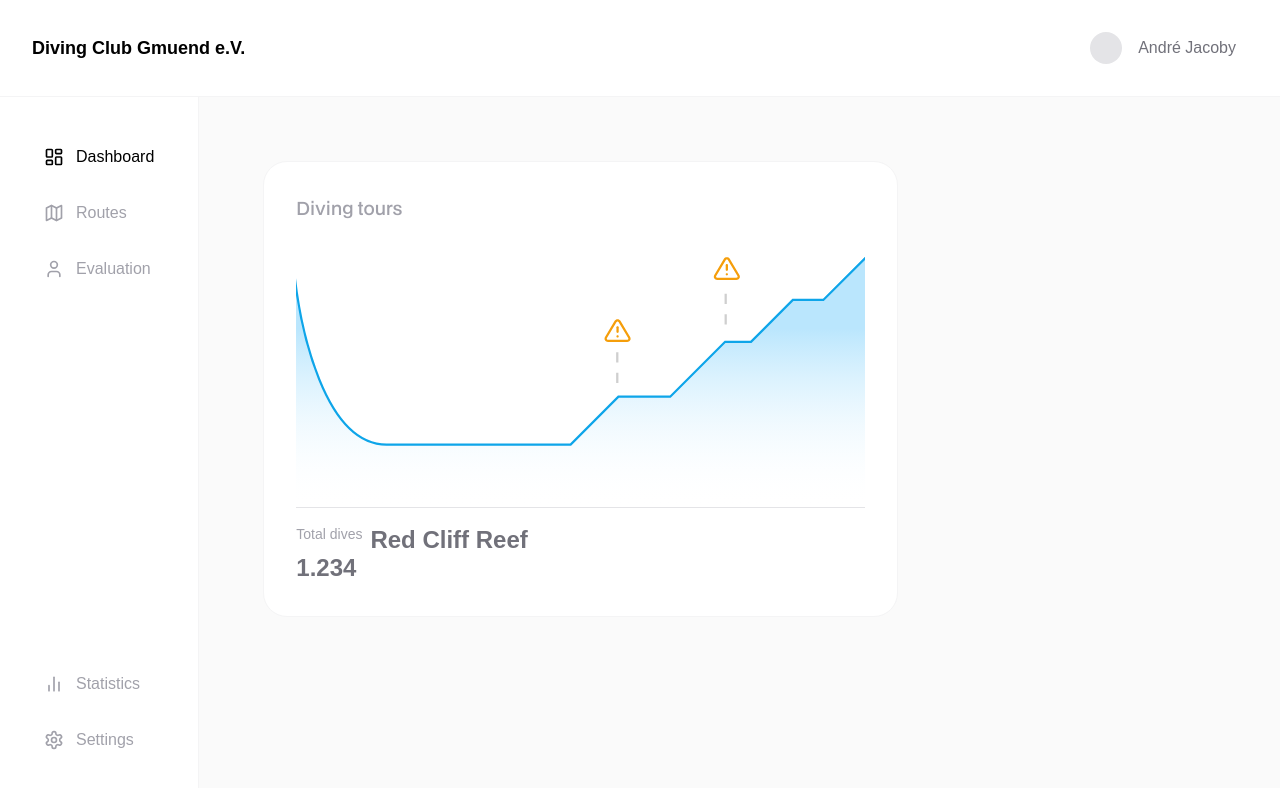
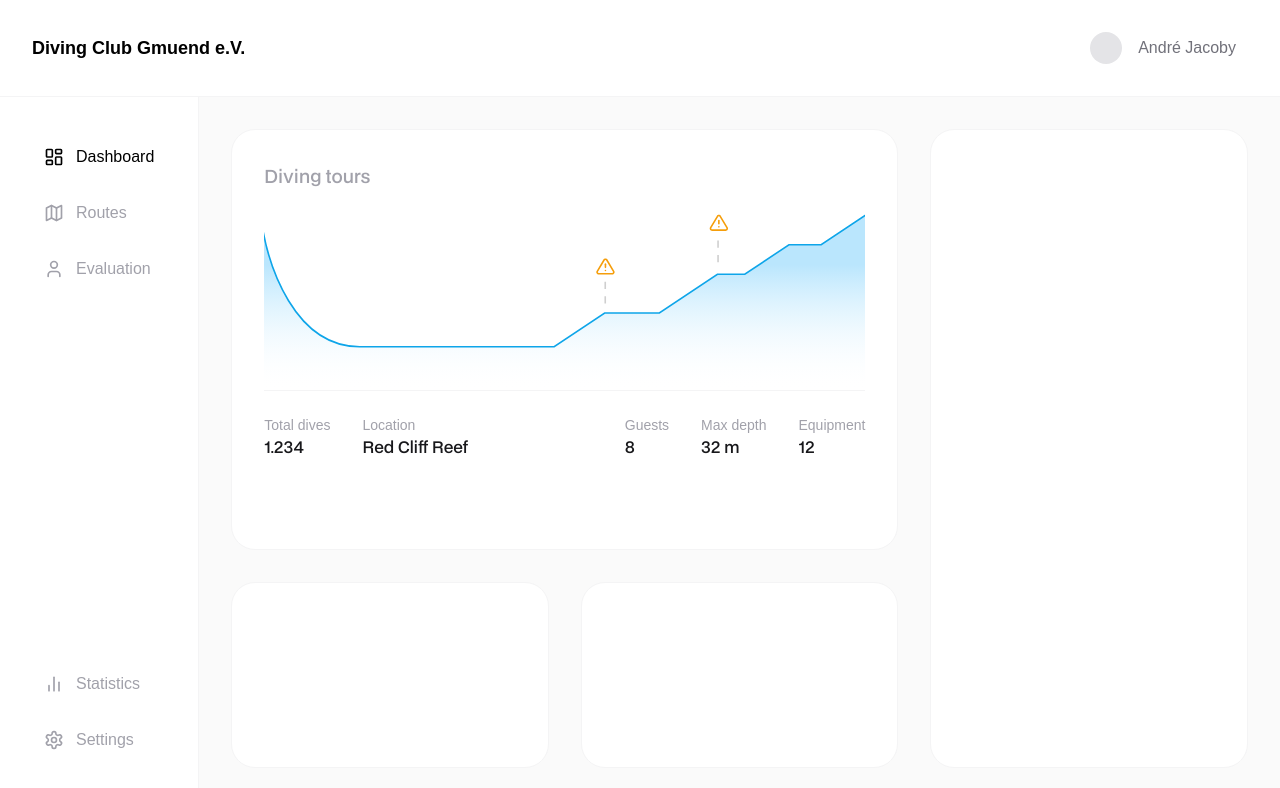
Before and after one commit to floriandwt/Dive, a Next.js app in the folder dive/: page / in a window 1280 px wide. Shown: the top 788 px of the page. Built offline with nearby package versions, Linux system fonts and the light colour scheme; a web font is replaced by a local one.

Commit message:
Grid update

```diff
--- a/dive/src/pages/index.js
+++ b/dive/src/pages/index.js
@@ -26,77 +26,77 @@ const Home = () => {
       <Navigation />
       <div className="w-full h-full flex">
         <Sidebar currentTab={currentTab} setCurrentTab={setCurrentTab} />
-        <div className="h-full w-full bg-zinc-50 p-16">
+        <div className="h-full w-full bg-zinc-50 p-8">
           {currentTab === "Dashboard" && (
-            <div className="grid grid-cols-3">
-              <div className="col-span-2 bg-white border border-zinc-100 p-8 rounded-3xl min-h-[128px]">
+            <div className="grid grid-cols-3 gap-8 h-full">
+              <div className="col-span-2 bg-white border border-zinc-100 p-8 rounded-3xl">
                 <p className="text-zinc-400 text-lg font-medium">
                   Diving tours
                 </p>
-                <div className="w-full object-fill">
+                <div className="w-full">
                   <svg
                     width="auto"
                     height="auto"
-                    viewBox="0 0 1000 500"
+                    viewBox="0 0 1500 500"
                     fill="none"
                     xmlns="http://www.w3.org/2000/svg"
                   >
                     <g clip-path="url(#clip0_466_674)">
-                      <rect width="1000" height="500" fill="white" />
+                      <rect width="1500" height="500" fill="white" />
                       <path
-                        d="M159 391C53 391 4.83333 196.333 -6 58.5V500H1005V58.5L926.5 137H873L799.5 210.5H754L657.5 307H566.5L482.5 391H159Z"
+                        d="M238.582 390.877C79.5292 390.877 7.25536 195.989 -9 58V500H1508V58L1390.21 136.589H1309.93L1199.65 210.172H1131.38L986.578 306.781H850.033L723.992 390.877H238.582Z"
                         fill="url(#paint0_linear_466_674)"
                       />
                       <path
-                        d="M-6 58.5C4.83333 196.333 53 391 159 391C265 391 418.833 391 482.5 391L566.5 307H657.5L754 210.5H799.5L873 137H926.5L1005 58.5"
+                        d="M-9 58C7.25536 196.041 79.5292 391 238.582 391C397.634 391 628.46 391 723.992 391L850.033 306.874H986.578L1131.38 210.229H1199.65L1309.93 136.618H1390.21L1508 58"
                         stroke="#0EA5E9"
                         stroke-width="4"
                       />
                       <path
                         fill-rule="evenodd"
                         clip-rule="evenodd"
-                        d="M562.056 171.567C562.955 171.061 563.969 170.795 565 170.795C566.031 170.795 567.045 171.061 567.944 171.567C568.842 172.073 569.595 172.801 570.13 173.683L570.136 173.693L587.076 201.973L587.092 202C587.616 202.908 587.893 203.936 587.896 204.984C587.899 206.032 587.628 207.062 587.109 207.972C586.59 208.882 585.842 209.641 584.939 210.172C584.036 210.703 583.01 210.989 581.962 211L581.94 211.001L548.038 211C546.99 210.989 545.964 210.703 545.061 210.172C544.158 209.641 543.41 208.882 542.891 207.972C542.373 207.062 542.101 206.032 542.104 204.984C542.107 203.936 542.384 202.908 542.908 202L542.924 201.973L559.864 173.693L561.58 174.72L559.87 173.683C560.405 172.801 561.158 172.073 562.056 171.567ZM563.292 175.754L546.365 204.012C546.195 204.312 546.105 204.65 546.104 204.995C546.103 205.344 546.194 205.688 546.366 205.991C546.539 206.294 546.789 206.547 547.09 206.724C547.388 206.9 547.727 206.995 548.073 207H581.927C582.273 206.995 582.612 206.9 582.91 206.724C583.211 206.547 583.461 206.294 583.634 205.991C583.807 205.688 583.897 205.344 583.896 204.995C583.895 204.65 583.805 204.312 583.635 204.012L566.71 175.758C566.709 175.756 566.708 175.755 566.708 175.754C566.53 175.462 566.279 175.22 565.981 175.052C565.682 174.884 565.344 174.795 565 174.795C564.656 174.795 564.318 174.884 564.019 175.052C563.721 175.22 563.471 175.462 563.292 175.754Z"
+                        d="M849.056 171.567C849.955 171.061 850.969 170.795 852 170.795C853.031 170.795 854.045 171.061 854.944 171.567C855.842 172.073 856.595 172.801 857.13 173.683L857.136 173.693L874.076 201.973L874.092 202C874.616 202.908 874.893 203.936 874.896 204.984C874.899 206.032 874.628 207.062 874.109 207.972C873.59 208.882 872.842 209.641 871.939 210.172C871.036 210.703 870.01 210.989 868.962 211L868.94 211.001L835.038 211C833.99 210.989 832.964 210.703 832.061 210.172C831.158 209.641 830.41 208.882 829.891 207.972C829.373 207.062 829.101 206.032 829.104 204.984C829.107 203.936 829.384 202.908 829.908 202L829.924 201.973L846.864 173.693L848.58 174.72L846.87 173.683C847.405 172.801 848.158 172.073 849.056 171.567ZM850.292 175.754L833.365 204.012C833.195 204.312 833.105 204.65 833.104 204.995C833.103 205.344 833.194 205.688 833.366 205.991C833.539 206.294 833.789 206.547 834.09 206.724C834.388 206.9 834.727 206.995 835.073 207H868.927C869.273 206.995 869.612 206.9 869.91 206.724C870.211 206.547 870.461 206.294 870.634 205.991C870.807 205.688 870.897 205.344 870.896 204.995C870.895 204.65 870.805 204.312 870.635 204.012L853.71 175.758C853.709 175.756 853.708 175.755 853.708 175.754C853.53 175.462 853.279 175.22 852.981 175.052C852.682 174.884 852.344 174.795 852 174.795C851.656 174.795 851.318 174.884 851.019 175.052C850.721 175.22 850.471 175.462 850.292 175.754Z"
                         fill="#F59E0B"
                       />
                       <path
                         fill-rule="evenodd"
                         clip-rule="evenodd"
-                        d="M565 183C566.105 183 567 183.895 567 185V193C567 194.105 566.105 195 565 195C563.895 195 563 194.105 563 193V185C563 183.895 563.895 183 565 183Z"
+                        d="M852 183C853.105 183 854 183.895 854 185V193C854 194.105 853.105 195 852 195C850.895 195 850 194.105 850 193V185C850 183.895 850.895 183 852 183Z"
                         fill="#F59E0B"
                       />
                       <path
                         fill-rule="evenodd"
                         clip-rule="evenodd"
-                        d="M563 201C563 199.895 563.895 199 565 199H565.02C566.125 199 567.02 199.895 567.02 201C567.02 202.105 566.125 203 565.02 203H565C563.895 203 563 202.105 563 201Z"
+                        d="M850 201C850 199.895 850.895 199 852 199H852.02C853.125 199 854.02 199.895 854.02 201C854.02 202.105 853.125 203 852.02 203H852C850.895 203 850 202.105 850 201Z"
                         fill="#F59E0B"
                       />
                       <path
                         fill-rule="evenodd"
                         clip-rule="evenodd"
-                        d="M754.056 62.5666C754.955 62.0607 755.969 61.7949 757 61.7949C758.031 61.7949 759.045 62.0607 759.944 62.5666C760.842 63.0725 761.595 63.8015 762.13 64.6832L762.136 64.6927L779.076 92.9727L779.092 93.0003C779.616 93.9076 779.893 94.9362 779.896 95.9838C779.899 97.0315 779.628 98.0617 779.109 98.9719C778.59 99.8821 777.842 100.641 776.939 101.172C776.036 101.703 775.01 101.989 773.962 102L773.94 102.001L740.038 102C738.99 101.989 737.964 101.703 737.061 101.172C736.158 100.641 735.41 99.8821 734.891 98.9719C734.373 98.0617 734.101 97.0315 734.104 95.9838C734.107 94.9362 734.384 93.9076 734.908 93.0003L734.924 92.9727L751.864 64.6927L753.58 65.7204L751.87 64.6832C752.405 63.8015 753.158 63.0725 754.056 62.5666ZM755.292 66.7537L738.365 95.0121C738.195 95.3117 738.105 95.6503 738.104 95.995C738.103 96.3443 738.194 96.6877 738.366 96.9911C738.539 97.2945 738.789 97.5473 739.09 97.7244C739.388 97.8999 739.727 97.995 740.073 98.0004H773.927C774.273 97.995 774.612 97.8999 774.91 97.7244C775.211 97.5473 775.461 97.2944 775.634 96.9911C775.807 96.6877 775.897 96.3443 775.896 95.995C775.895 95.6503 775.805 95.3117 775.635 95.0122L758.71 66.7577C758.709 66.7563 758.708 66.755 758.708 66.7537C758.53 66.4616 758.279 66.22 757.981 66.0521C757.682 65.8835 757.344 65.7949 757 65.7949C756.656 65.7949 756.318 65.8835 756.019 66.0521C755.721 66.22 755.471 66.4616 755.292 66.7537Z"
+                        d="M1132.06 62.5666C1132.96 62.0607 1133.97 61.7949 1135 61.7949C1136.03 61.7949 1137.05 62.0607 1137.94 62.5666C1138.84 63.0725 1139.6 63.8015 1140.13 64.6832L1140.14 64.6927L1157.08 92.9727L1157.09 93.0003C1157.62 93.9076 1157.89 94.9362 1157.9 95.9838C1157.9 97.0315 1157.63 98.0617 1157.11 98.9719C1156.59 99.8821 1155.84 100.641 1154.94 101.172C1154.04 101.703 1153.01 101.989 1151.96 102L1151.94 102.001L1118.04 102C1116.99 101.989 1115.96 101.703 1115.06 101.172C1114.16 100.641 1113.41 99.8821 1112.89 98.9719C1112.37 98.0617 1112.1 97.0315 1112.1 95.9838C1112.11 94.9362 1112.38 93.9076 1112.91 93.0003L1112.92 92.9727L1129.86 64.6927L1131.58 65.7204L1129.87 64.6832C1130.4 63.8015 1131.16 63.0725 1132.06 62.5666ZM1133.29 66.7537L1116.37 95.0121C1116.2 95.3117 1116.1 95.6503 1116.1 95.995C1116.1 96.3443 1116.19 96.6877 1116.37 96.9911C1116.54 97.2945 1116.79 97.5473 1117.09 97.7244C1117.39 97.8999 1117.73 97.995 1118.07 98.0004H1151.93C1152.27 97.995 1152.61 97.8999 1152.91 97.7244C1153.21 97.5473 1153.46 97.2944 1153.63 96.9911C1153.81 96.6877 1153.9 96.3443 1153.9 95.995C1153.9 95.6503 1153.81 95.3117 1153.63 95.0122L1136.71 66.7577C1136.71 66.7563 1136.71 66.755 1136.71 66.7537C1136.53 66.4616 1136.28 66.22 1135.98 66.0521C1135.68 65.8835 1135.34 65.7949 1135 65.7949C1134.66 65.7949 1134.32 65.8835 1134.02 66.0521C1133.72 66.22 1133.47 66.4616 1133.29 66.7537Z"
                         fill="#F59E0B"
                       />
                       <path
                         fill-rule="evenodd"
                         clip-rule="evenodd"
-                        d="M757 74C758.105 74 759 74.8954 759 76V84C759 85.1046 758.105 86 757 86C755.895 86 755 85.1046 755 84V76C755 74.8954 755.895 74 757 74Z"
+                        d="M1135 74C1136.1 74 1137 74.8954 1137 76V84C1137 85.1046 1136.1 86 1135 86C1133.9 86 1133 85.1046 1133 84V76C1133 74.8954 1133.9 74 1135 74Z"
                         fill="#F59E0B"
                       />
                       <path
                         fill-rule="evenodd"
                         clip-rule="evenodd"
-                        d="M755 92C755 90.8954 755.895 90 757 90H757.02C758.125 90 759.02 90.8954 759.02 92C759.02 93.1046 758.125 94 757.02 94H757C755.895 94 755 93.1046 755 92Z"
+                        d="M1133 92C1133 90.8954 1133.9 90 1135 90H1135.02C1136.12 90 1137.02 90.8954 1137.02 92C1137.02 93.1046 1136.12 94 1135.02 94H1135C1133.9 94 1133 93.1046 1133 92Z"
                         fill="#F59E0B"
                       />
                       <path
-                        d="M564.5 229V287.5"
+                        d="M851.5 229V287.5"
                         stroke="#CFCFCF"
                         stroke-width="4"
                         stroke-linejoin="round"
                         stroke-dasharray="18 18"
                       />
                       <path
-                        d="M755 126V184.5"
+                        d="M1133 126V184.5"
                         stroke="#CFCFCF"
                         stroke-width="4"
                         stroke-linejoin="round"
@@ -106,9 +106,9 @@ const Home = () => {
                     <defs>
                       <linearGradient
                         id="paint0_linear_466_674"
-                        x1="499.5"
-                        y1="187"
-                        x2="499.5"
+                        x1="749.5"
+                        y1="186.646"
+                        x2="749.5"
                         y2="500"
                         gradientUnits="userSpaceOnUse"
                       >
@@ -116,26 +116,44 @@ const Home = () => {
                         <stop offset="1" stop-color="white" stop-opacity="0" />
                       </linearGradient>
                       <clipPath id="clip0_466_674">
-                        <rect width="1000" height="500" fill="white" />
+                        <rect width="1500" height="500" fill="white" />
                       </clipPath>
                     </defs>
                   </svg>
                 </div>
-                <div className="mb-4 h-[1px] bg-zinc-200 w-full" />
+                <div className="mb-6 h-[1px] bg-zinc-100 w-full" />
                 <div className="flex gap-4 justify-between w-full items-center">
-                  <div className="flex gap-2">
-                  <div className="flex flex-col gap-2">
-                    <p className="text-zinc-400 text-sm">Total dives</p>
-                    <p className="text-zinc-500 text-2xl font-semibold">
-                      1.234
-                    </p>
+                  <div className="flex gap-8 items-center">
+                    <div className="flex flex-col">
+                      <p className="text-zinc-400 text-sm">Total dives</p>
+                      <p className="text-zinc-900 font-medium">1.234</p>
+                    </div>
+                    <div className="flex flex-col">
+                      <p className="text-zinc-400 text-sm">Location</p>
+                      <p className="text-zinc-900 font-medium">
+                        Red Cliff Reef
+                      </p>
+                    </div>
                   </div>
-                  <p className="text-zinc-500 text-2xl font-semibold">
-                      Red Cliff Reef
-                    </p>
+                  <div className="flex gap-8 items-center">
+                    <div className="flex flex-col">
+                      <p className="text-zinc-400 text-sm">Guests</p>
+                      <p className="text-zinc-900 font-medium">8</p>
+                    </div>
+                    <div className="flex flex-col">
+                      <p className="text-zinc-400 text-sm">Max depth</p>
+                      <p className="text-zinc-900 font-medium">32 m</p>
+                    </div>
+                    <div className="flex flex-col">
+                      <p className="text-zinc-400 text-sm">Equipment</p>
+                      <p className="text-zinc-900 font-medium">12</p>
+                    </div>
                   </div>
                 </div>
               </div>
+              <div className="bg-white border row-span-2 border-zinc-100 p-8 rounded-3xl"></div>
+              <div className="bg-white border border-zinc-100 p-8 rounded-3xl"></div>
+              <div className="bg-white border border-zinc-100 p-8 rounded-3xl min-h-[128px]"></div>
             </div>
           )}
         </div>
```
